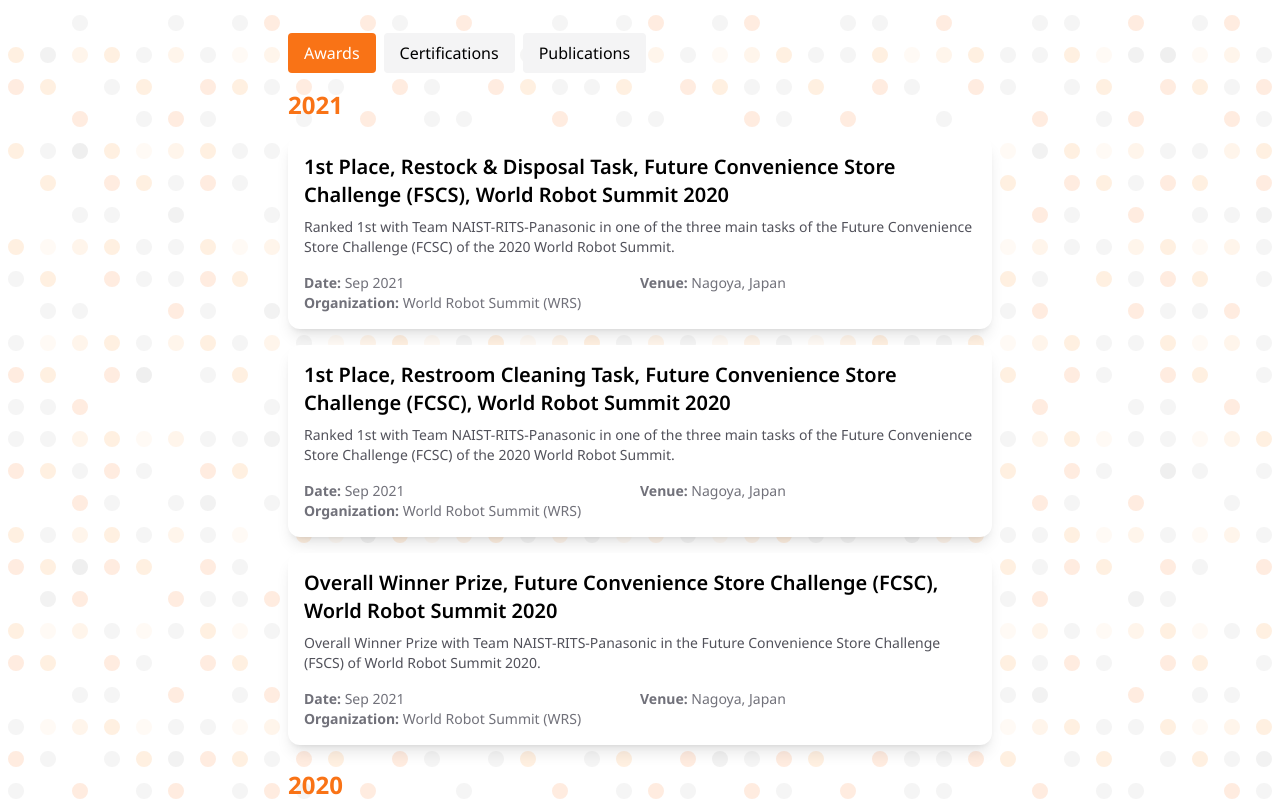
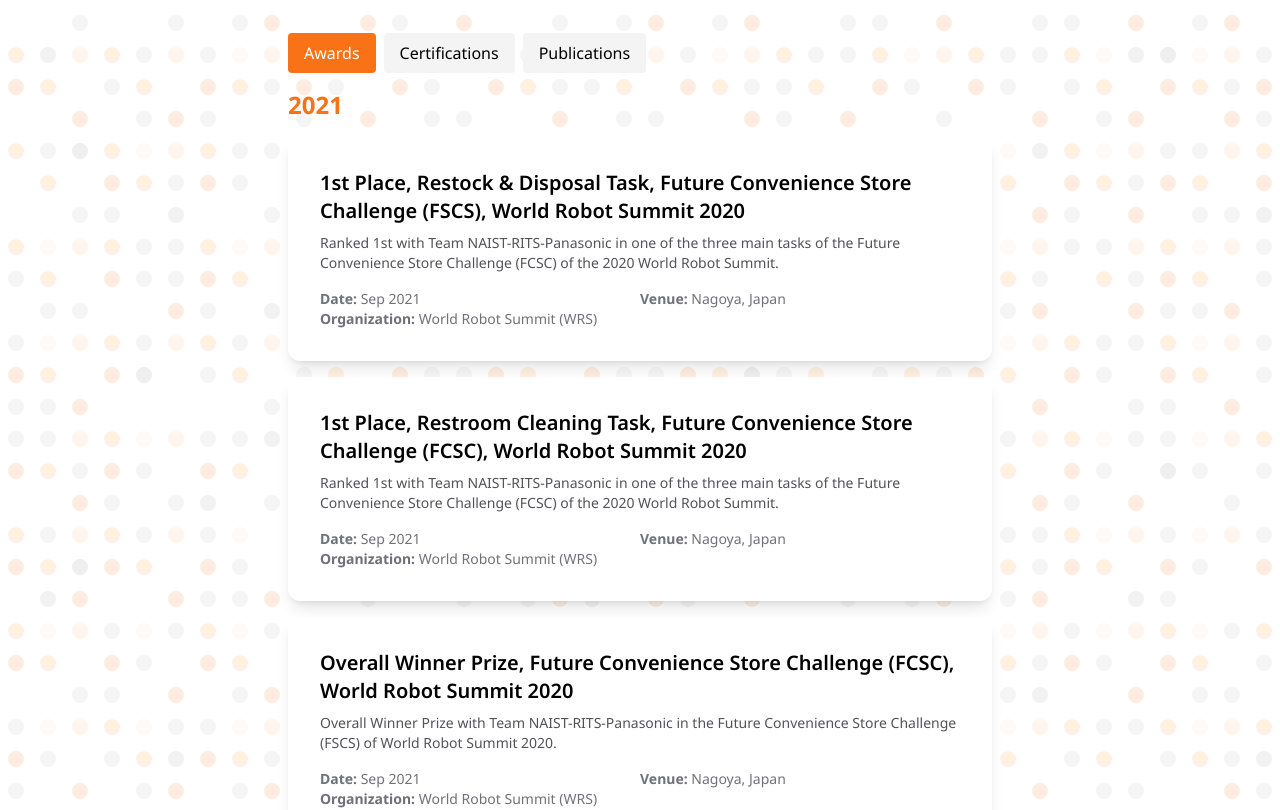
Before and after one commit to rainof/rainof.github.io, a React (Create React App) app: page /#home in a window 1280 px wide. Shown: the part 7361-8171 px from the top of the page. Built offline with nearby package versions, Linux system fonts and the light colour scheme; the HTML template or start-up script is replaced by a standard one.

Commit message:
fix(frontend): refine padding size in Achievement section

```diff
--- a/src/components/Achievement.js
+++ b/src/components/Achievement.js
@@ -34,7 +34,7 @@
     <div className="flex items-center justify-center">
       <div className="mt-[6vh] w-screen sm:w-[80vw] xl:w-[60vw] h-auto rounded-[30px]">
         <h1 className="text-3xl font-bold pl-8 pt-8">Achievements</h1>
-        <div className="container mx-auto px-8 py-8">
+        <div className="container mx-auto p-8">
           <div className="mb-4">
             <button
               className={`mr-2 px-4 py-2 rounded ${
@@ -79,7 +79,7 @@
                     {groupedData[year].map((item) => (
                       <div
                         key={item.id}
-                        className="bg-white rounded-xl shadow-lg p-4"
+                        className="bg-white rounded-xl shadow-lg p-8"
                       >
                         <h3 className="text-xl font-semibold mb-2">
                           {item.title}
```
